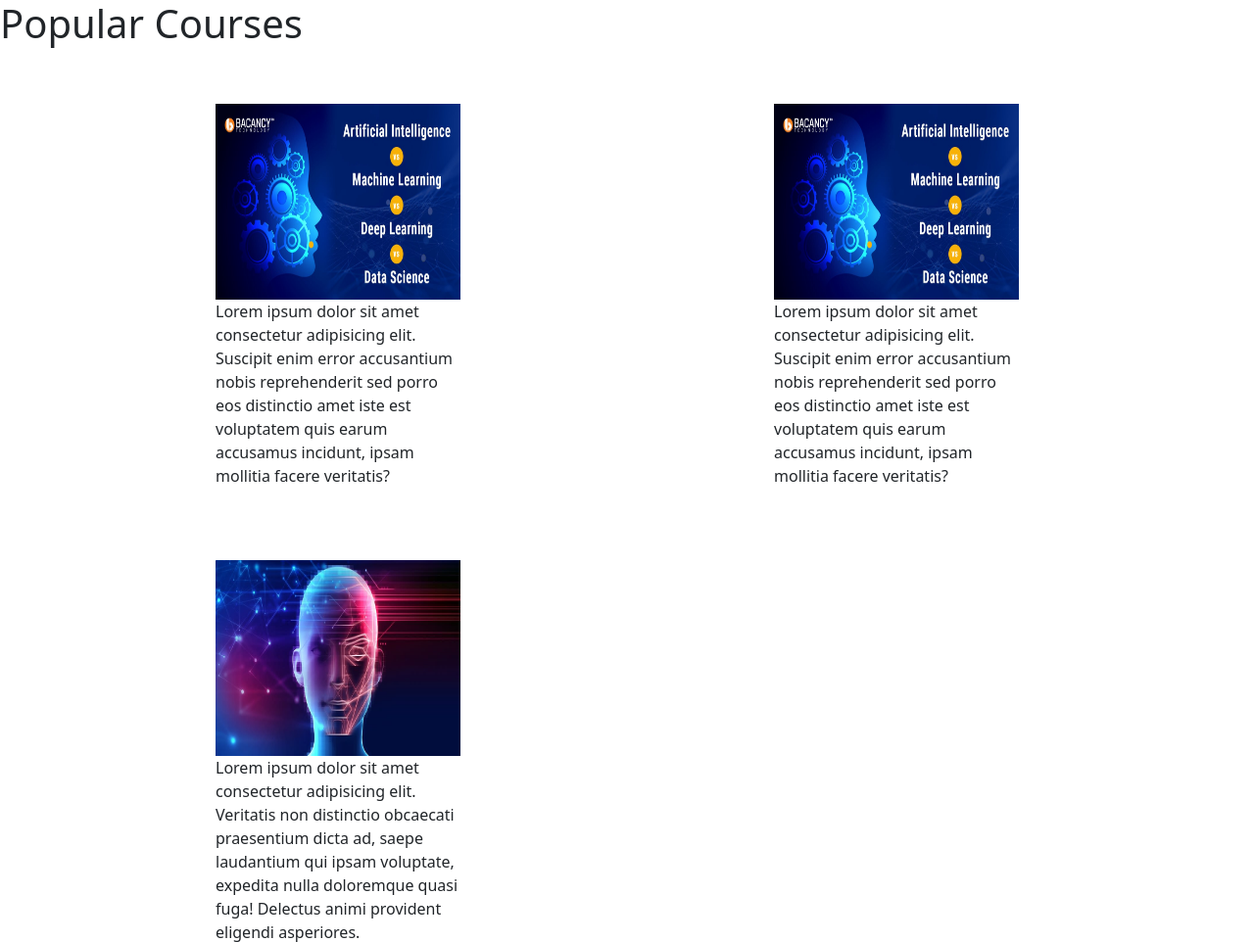
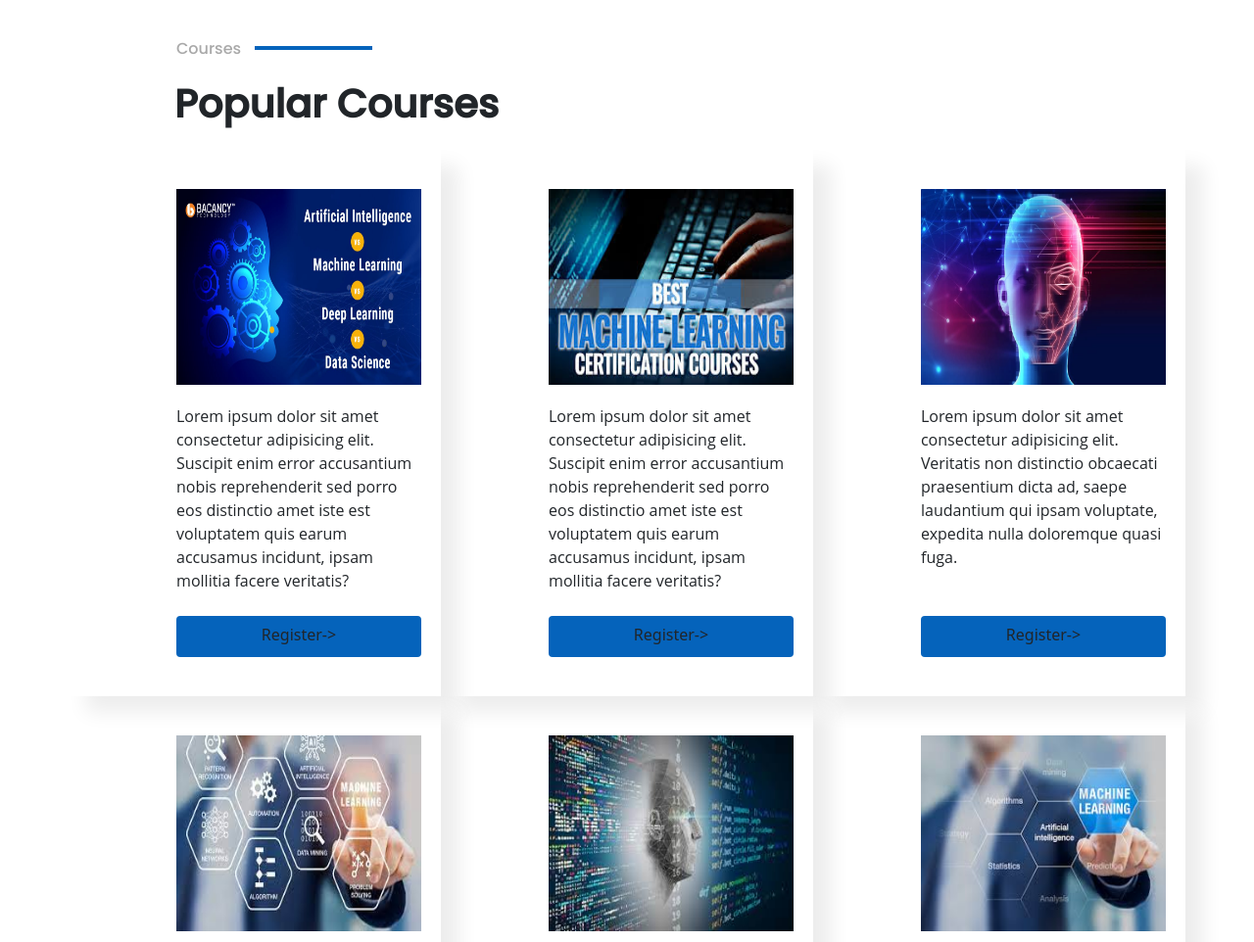
Before and after one commit to Aastha1011/startup_task, a plain HTML site: page course.html in a window 1280 px wide. Shown: the top 962 px of the page at 98% size. Drawn offline with nearby package versions, Linux system fonts and the light colour scheme; files whose address does not match are found by name; a web font is replaced by a local one.

Commit message:
This is course section files

```diff
--- a/course.html
+++ b/course.html
@@ -9,31 +9,43 @@
     <title>Document</title>
 </head>
 <body>
-    <h1 class="heading"> Popular Courses </h1>
+
     <section class="courses">
         <div class="container">
+            <h6> Courses </h6>
+            <h1 class="heading"> Popular Courses </h1>
             <div class="row">
                 <div class="col">
                 <a href="#"><img src="C:\Users\91772\Desktop\Startup\p1.jpeg"></a>
                 <p> Lorem ipsum dolor sit amet consectetur adipisicing elit. Suscipit enim error accusantium nobis reprehenderit sed porro eos distinctio amet iste est voluptatem quis earum accusamus incidunt, ipsam mollitia facere veritatis? </p>
+                <button type="button" class="btn"> Register-> </button>
                 </div>
                 <div class="col">
-                <a href="#"><img src="C:\Users\91772\Desktop\Startup\p1.jpeg"></a>
+                <a href="#"><img src="C:\Users\91772\Desktop\Startup\p5.jpg"></a>
                 <p> Lorem ipsum dolor sit amet consectetur adipisicing elit. Suscipit enim error accusantium nobis reprehenderit sed porro eos distinctio amet iste est voluptatem quis earum accusamus incidunt, ipsam mollitia facere veritatis? </p>
+                <button type="button" class="btn"> Register-> </button>
                 </div>
                 <div class="col">
                     <a href="#"><img src="C:\Users\91772\Desktop\Startup\p2.jpg"></a>
-                    <p> Lorem ipsum dolor sit amet consectetur adipisicing elit. Veritatis non distinctio obcaecati praesentium dicta ad, saepe laudantium qui ipsam voluptate, expedita nulla doloremque quasi fuga! Delectus animi provident eligendi asperiores.</p>
+                    <p> Lorem ipsum dolor sit amet consectetur adipisicing elit. Veritatis non distinctio obcaecati praesentium dicta ad, saepe laudantium qui ipsam voluptate, expedita nulla doloremque quasi fuga.</p>
+                    <button type="button" class="btn"> Register-> </button>
                 </div>
             </div>
             <div class="row">
                 <div class="col">
                     <a href="#"> <img src="C:\Users\91772\Desktop\Startup\p3.jpg"> </a>
                     <p>Lorem ipsum dolor sit, amet consectetur adipisicing elit. Minus quod reiciendis repudiandae, iusto dolorem laudantium beatae. Laborum, alias architecto. Optio dolores reiciendis at aliquid quae sit debitis eligendi consequatur modi.</p>
+                    <button type="button" class="btn"> Register-> </button>
                 </div>
                 <div class="col">
                     <a href="#"> <img src="C:\Users\91772\Desktop\Startup\p4.jpg"></a>
                     <p> Lorem, ipsum dolor sit amet consectetur adipisicing elit. Eaque beatae cupiditate officia aliquid eligendi quo quaerat ullam minus cum non, aut accusamus iste! Eius, sequi nemo inventore eos illo totam.</p>
+                    <button type="button" class="btn"> Register-> </button>
+                </div>
+                <div class="col">
+                    <a href="#"> <img src="C:\Users\91772\Desktop\Startup\p6.jpg"></a>
+                    <p> Lorem, ipsum dolor sit amet consectetur adipisicing elit. Eaque beatae cupiditate officia aliquid eligendi quo quaerat ullam minus cum non, aut accusamus iste! Eius, sequi nemo inventore eos illo totam.</p>
+                    <button type="button" class="btn"> Register-> </button>
                 </div>
             </div>
         </div>
--- a/style.css
+++ b/style.css
@@ -1,15 +1,67 @@
-.row .col img{
+@import url('https://fonts.googleapis.com/css2?family=Kiwi+Maru:wght@500&display=swap');
+@import url('https://fonts.googleapis.com/css2?family=Kiwi+Maru:wght@500&family=Lora&display=swap');
+@import url('https://fonts.googleapis.com/css2?family=Poppins:wght@500&display=swap');
 
+/* Course Section */
+.courses .row .col img{
         width :250px;
         height :200px;
+        margin-bottom: 20px;
 }
 
-.row .col p{
-
+.courses .row .col p{
     width :250px;
     height :200px;
+    font-family: "Open Sans", sans-serif;
 }
 
-.row .col{
-    padding: 50px 0px 0px 150px;
+.courses .row .col{
+    padding: 40px 0px 0px 110px;
 }
+
+.courses .heading{
+    padding-left: 96px;
+    padding-top: 15px;
+    padding-bottom: 15px;
+    font-family: 'Poppins', sans-serif;
+    /* font-family: 'Kiwi Maru', serif;
+    font-family: 'Kiwi Maru', serif;
+    font-family: 'Lora', serif; */
+    font-weight: bolder;
+}
+
+.courses h6{
+    padding-left: 98px;
+    padding-top: 40px;
+    color: darkgray;
+    font-family: 'Poppins', sans-serif;
+}
+
+.courses h6::after{
+    content: "";
+    width: 120px;
+    height: 4px;
+    display: inline-block;
+    background: #0563bb;
+    margin: 4px 10px;
+}
+
+.courses .row .col{
+    box-sizing: border-box;
+    border: 20px #1b1717;
+    box-shadow: 18px 16px 19px 0 #ededed;
+    /* border-radius: 7%; */
+}
+
+.courses .row .col .btn{
+    width : 250px;
+    background-color: #0563bb;
+    padding-bottom: 10px;
+    margin-bottom: 40px;
+}
+
+/* Services section */
+
+.services .row{
+    margin-top: 40px;
+}
```
